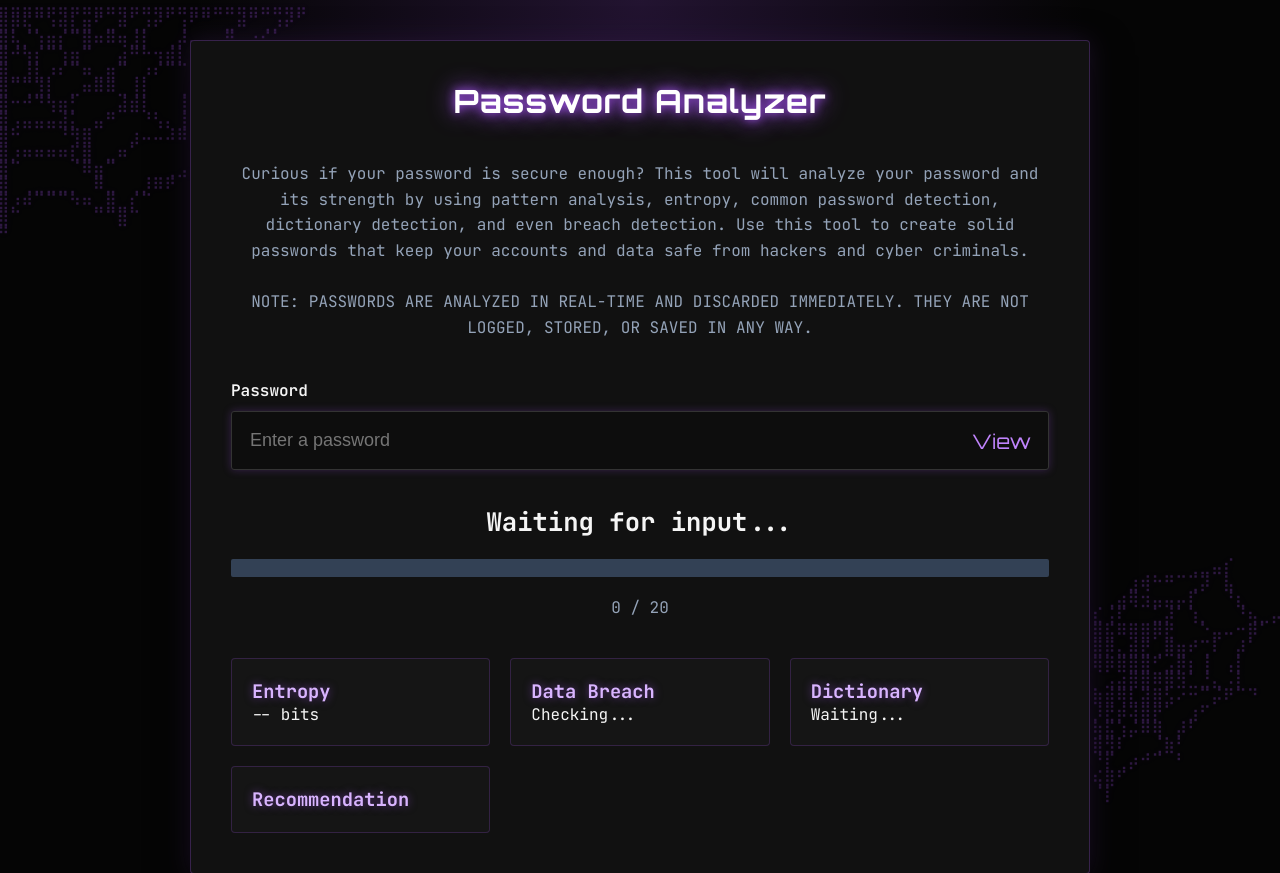
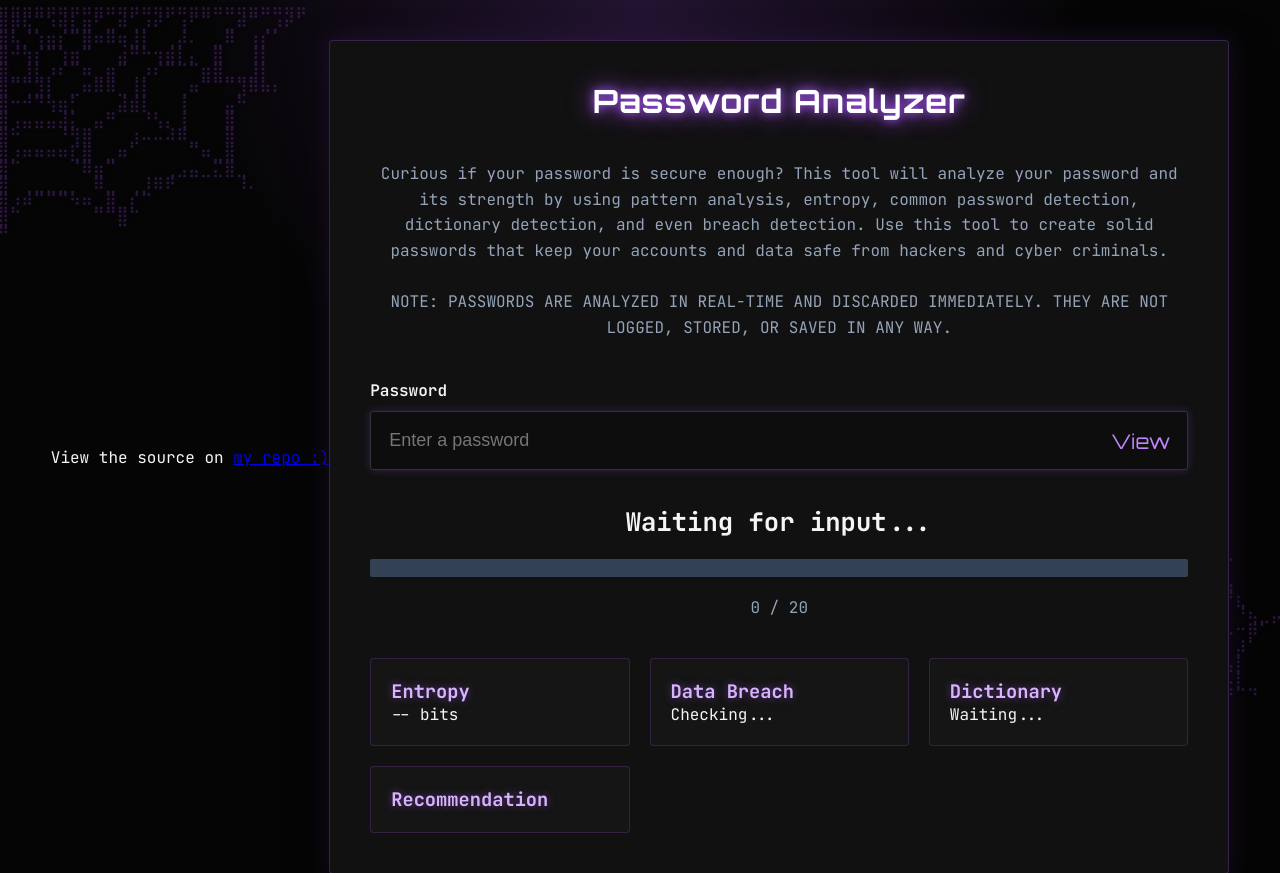
Before and after one commit to SharmSiv/my-cybersecurity-obsession, a Flask app: page / in a window 1280 px wide. Shown: the top 873 px of the page. Run offline with Flask 3, Linux system fonts and the light colour scheme; parts of the project's set-up code (start-up, migrations or seed data) failed here and were passed over.

Commit message:
Add favicon and Github footer

```diff
--- a/Password-Analyzer/templates/index.html
+++ b/Password-Analyzer/templates/index.html
@@ -4,7 +4,7 @@
     <meta charset="UTF-8">
     <meta name="viewport" content="width=device-width, initial-scale=1.0">
     <title>Password Analyzer</title>
-
+    <link rel="icon" href="{{ url_for('static', filename='favicon.png') }}">
     <link rel="stylesheet" href="{{ url_for('static', filename='style.css') }}">
 
     <link rel="preconnect" href="https://fonts.googleapis.com">
@@ -12,6 +12,17 @@
     <link href="https://fonts.googleapis.com/css2?family=JetBrains+Mono:wght@300;400;600;700&display=swap" rel="stylesheet">
 	<link href="https://fonts.googleapis.com/css2?family=Orbitron:wght@400;500;600;700;800;900&display=swap" rel="stylesheet">
 </head>
+
+<footer class="footer">
+    <p>
+        View the source on
+        <a href="https://github.com/SharmSiv/my-cybersecurity-obsession/tree/main/Password-Analyzer"
+           target="_blank"
+           rel="noopener noreferrer">
+            my repo :)
+        </a>
+    </p>
+</footer>
 
 <body>
 <pre class="corner-art top-left">
```
